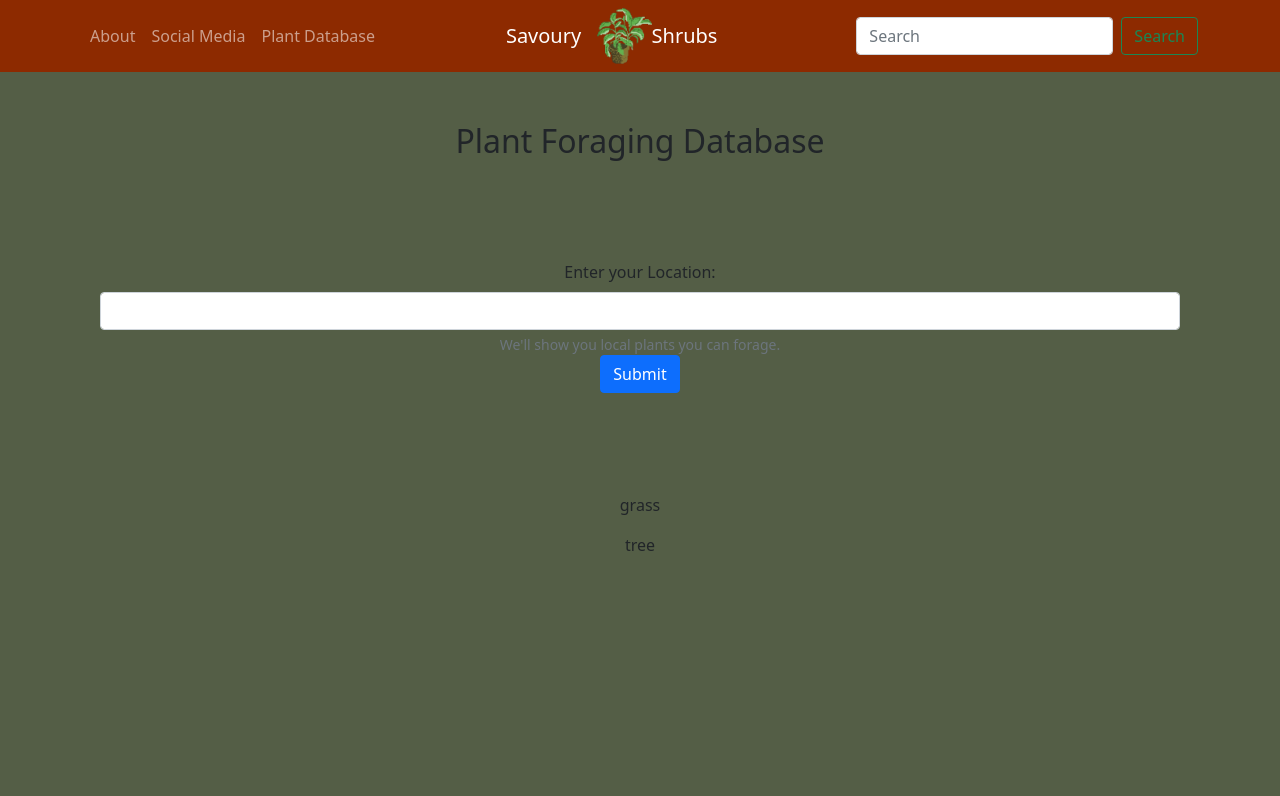
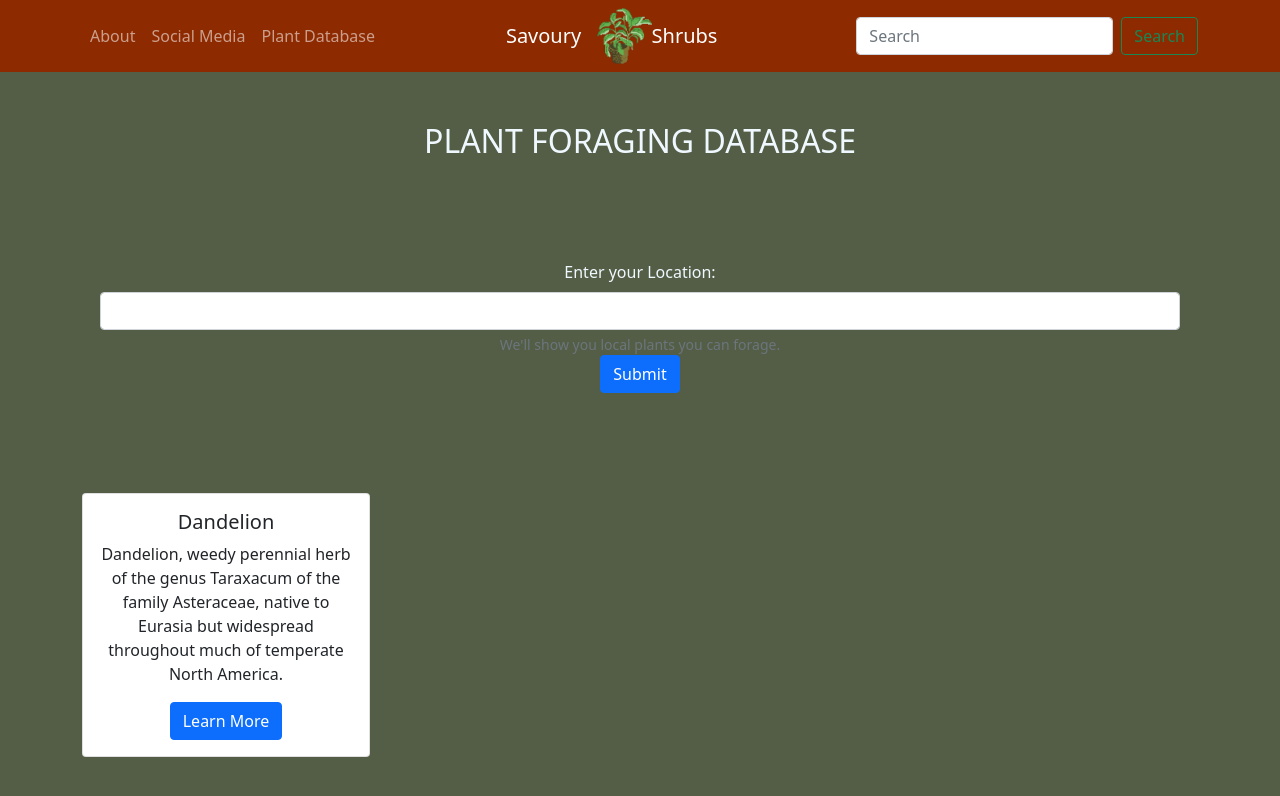
Before and after one commit to michelleberry/plant-foraging, a React (Create React App) app: page /plants in a window 1280 px wide. Shown: the top 796 px of the page. Built offline with nearby package versions, Linux system fonts and the light colour scheme.

Commit message:
do work add htings

```diff
--- a/src/components/about.jsx
+++ b/src/components/about.jsx
@@ -3,7 +3,13 @@ import React from 'react';
 export default function About() {
    return (
       <div>
-         <h2>use</h2>
+         <h2>About Us</h2>
+         <h5>We are a collaborative created to help people find sources for food by foraging!
+             Foraging is a resourceful and sustainable way to live but information on what is safe to eat can
+             be difficult to gather which is why we created Savoury Shrubs. Our collaborative
+             helps individuals on their quest to find local and safe sources of food near them.</h5>
+         <h2>Mission Statement</h2>
+         <h4>We are striving to teach the community about an alternative way to source food, foraging and to educate the population on the correct ways to forage and consume plants.</h4>
       </div>
    );
 }
--- a/src/components/main.jsx
+++ b/src/components/main.jsx
@@ -5,6 +5,7 @@ import Home from './home.jsx';
 import Socials from './socials.jsx';
 import Plants from './plants.jsx';
 import About from './about.jsx';
+import PlantDetail from './plantdetail.jsx'
 
 const Main = () => {
   return (
@@ -13,6 +14,7 @@ const Main = () => {
       <Route exact path='/social' element={<Socials/>}></Route>
       <Route exact path='/about' element={<About/>}></Route>
       <Route exact path='/plants' element={<Plants/>}></Route>
+      <Route exact path='/plantdetail:id' element={<PlantDetail/>}></Route>
     </Routes>
   );
 }
--- a/src/components/plant.css
+++ b/src/components/plant.css
@@ -3,11 +3,13 @@
     display: flex;
     flex-direction: column;
     margin: 100px;
+    color: aliceblue;
 }
 
 .h1-nice {
     margin: 50px;
     align-items: left;
+    color:aliceblue;
 }
 
 body {
--- /dev/null
+++ b/src/components/plantdetail.jsx
@@ -0,0 +1,8 @@
+export default function PlantDetail() {
+    return (
+       <div className="color-div">
+          <h2 className="h1-nice">{this.props.match.params.id}</h2>
+          <h3>YEAH</h3>
+       </div>
+    );
+ }
--- a/src/components/plants.jsx
+++ b/src/components/plants.jsx
@@ -1,13 +1,23 @@
 import React from 'react';
-import { Form, Button } from 'react-bootstrap'
+import { Form, Button, Card } from 'react-bootstrap'
+import{Link} from 'react-router-dom';
 import { Plant, standard_plants } from '../models/plant-model';
 import './plant.css'
 
 function DisplayPlants() {
    return standard_plants.map(plant => {
       return (
-           <div className='projects-grid'>
-               <p>{plant.name}</p>
+           <div class='container'>
+               <Card style={{ width: '18rem' }}>
+                  {/* <Card.Img variant="top" src="holder.js/100px180" /> */}
+                  <Card.Body>
+                     <Card.Title>{plant.name}</Card.Title>
+                     <Card.Text>
+                        {plant.description}
+                     </Card.Text>
+                     <Button as={Link} to='plantdetail:29' variant="primary">Learn More</Button>
+                  </Card.Body>
+               </Card>
            </div>
       )
    });
@@ -16,7 +26,7 @@ function DisplayPlants() {
 export default function Plants() {
    return (
       <div className="color-div">
-         <h2 className="h1-nice">Plant Foraging Database</h2>
+         <h2 className="h1-nice">PLANT FORAGING DATABASE</h2>
          <Form>
             <Form.Group className="color-form">
                <Form.Label>Enter your Location:</Form.Label>
--- a/src/models/plant-model.jsx
+++ b/src/models/plant-model.jsx
@@ -3,16 +3,21 @@ export class Plant {
     name;
     season;
     location;
+    description;
+    eat;
+    benefits;
 
-    constructor(name, season, location){
+    constructor(name, season, location, description, eat, benefits){
         this.name = name;
         this.season = season;
         this.location = location;
+        this.description = description;
+        this.eat = eat;
+        this.benefits = benefits;
     }
 
 }
 
 export const standard_plants = [
-    new Plant("grass", "year-round", "canada"),
-    new Plant("tree", "winter", "america"),
+    new Plant("Dandelion", "spring", "north america", "Dandelion, weedy perennial herb of the genus Taraxacum of the family Asteraceae, native to Eurasia but widespread throughout much of temperate North America.", "you can eat the entire thing", "helps digestion")
 ]
```
